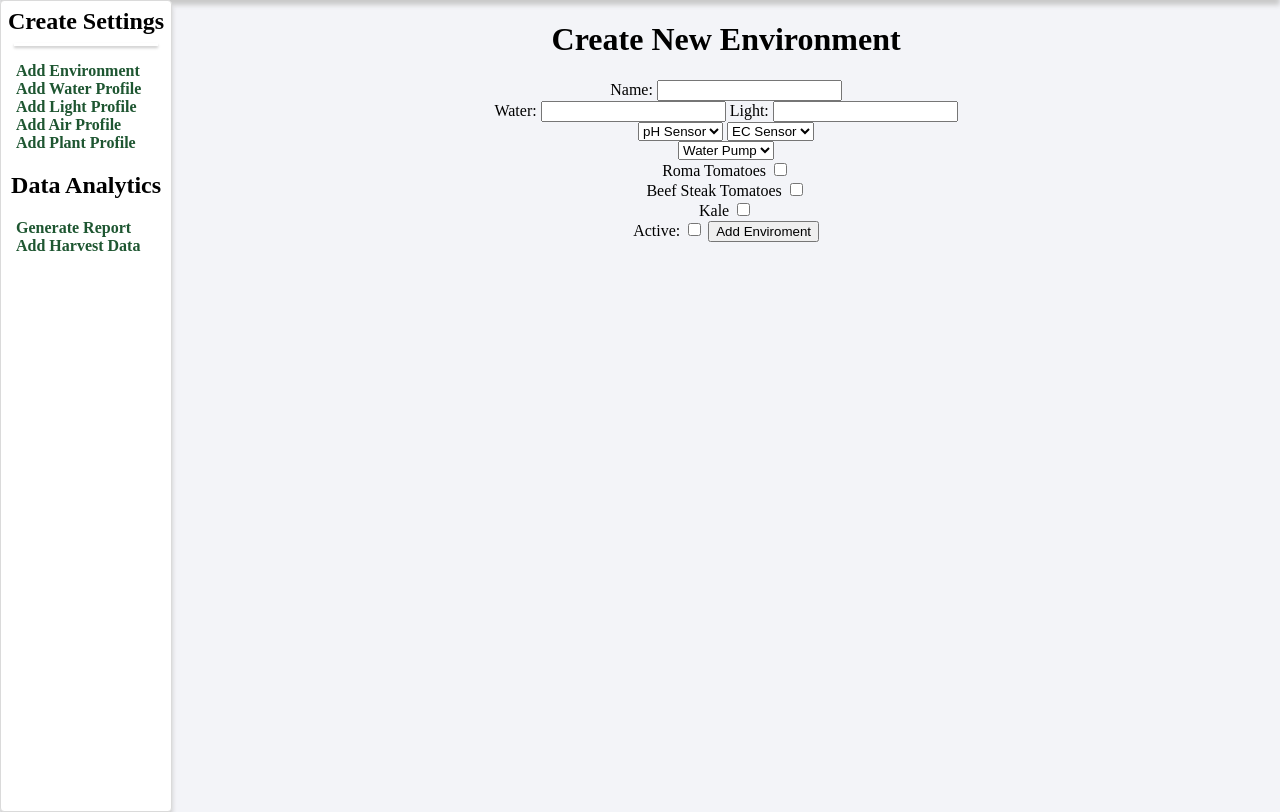
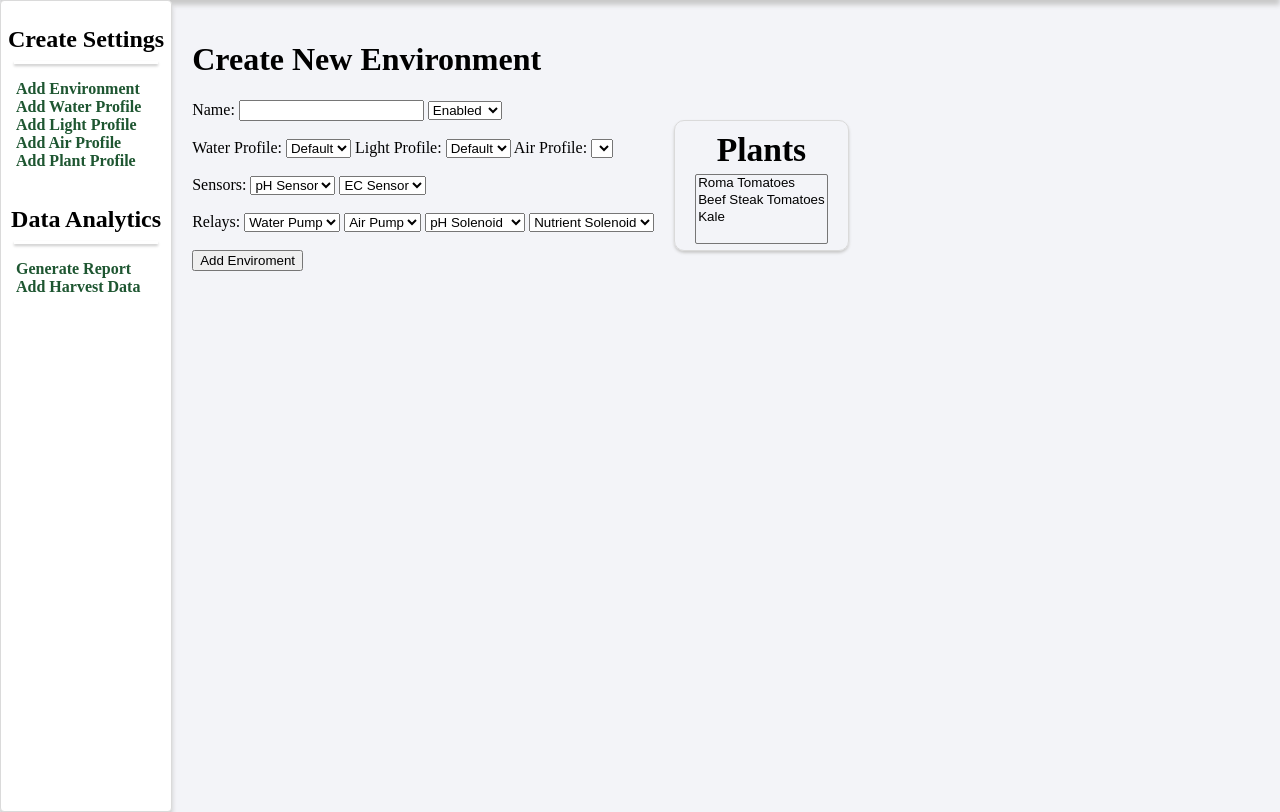
Before and after one commit to ahensley149/hydro_flask, a Flask app: page /add_enviro in a window 1280 px wide. Shown: the part 77-889 px from the top of the page. Run offline with Flask 2, Linux system fonts and the light colour scheme; data comes from the database, SQL or seed files in the repository; lists and menus that the app fills with data are empty.

Commit message:
Created a base add and update environment pages

```diff
--- a/models.py
+++ b/models.py
@@ -51,9 +51,10 @@ class Enviro(db.Model):
     name = db.Column(db.String(50), nullable=False)
     ph_sensor = db.Column(db.Integer, default=0)
     ec_sensor = db.Column(db.Integer, default=0)
-    ec_solenoid = db.Column(db.Integer, default=0)
+    nutrient_solenoid = db.Column(db.Integer, default=0)
     ph_solenoid = db.Column(db.Integer, default=0)
     water_pump = db.Column(db.Integer, default=0)
+    air_pump = db.Column(db.Integer, default=0)
     active = db.Column(db.Integer, default=0)
     water_id = db.Column(db.Integer, db.ForeignKey('water.id'), nullable=False)
     light_id = db.Column(db.Integer, db.ForeignKey('light.id'), nullable=False)
--- a/static/css/main.css
+++ b/static/css/main.css
@@ -42,7 +42,8 @@ ul {
 }
 
 .form {
-    text-align:center;
+    margin:20px;
+    float:left;
 }
 
 .environments{
@@ -57,7 +58,7 @@ ul {
     box-shadow: 0px 5px 5px #c9c9c9;
     border:1px solid #dadada;
     border-radius: 4px;
-    min-height:400px;
+    height: max-content;
     margin-top:10px;
 }
 
@@ -99,6 +100,12 @@ tr.alerts_panel > td.alert{
     font-size:1.4rem;
     box-shadow: 0px 2px 3px #c9c9c9;
 }
+.plant_list.right {
+    float:right;
+}
+.left {
+    float:left;
+}
 
 h3{
     font-size:5em;
@@ -114,4 +121,12 @@ h1.title{
 }
 h2 {
     text-align: center;
+    margin:5px;
 }
+.nav_title {
+    margin:2px;
+}
+
+select.multiple_select {
+    background:none;
+}
--- a/templates/add_environment.html
+++ b/templates/add_environment.html
@@ -4,14 +4,35 @@
 <div class = "form">
     <h1>Create New Environment</h1>
     <form action="/add_enviro" method="POST" id="enviro-form">
+        <div class = "left">
         <label>Name:</label>
         <input type="text" name="name" id="name">
-        <br />
-        <label>Water:</label>
-        <input type="text" name="water_id" id="water_id">
-        <label>Light:</label>
-        <input type="text" name="light_id" id="light_id">
-        <br />
+        <select name = "active" id = "active">
+            <option value = "1">Enabled</option>
+            <option value = "0">Disabled</option>
+        </select>
+        <br /><br />
+        <label>Water Profile:</label>
+        <select name="water_id" id="water_id" form="enviro-form">
+            {% for water in waters %}
+                <option value="{{water.id}}">{{ water.name }}</option>
+            {% endfor %}
+        </select>
+        <label>Light Profile:</label>
+        <select name="light_id" id="light_id" form="enviro-form">
+            {% for light in lights %}
+                <option value="{{light.id}}">{{ light.name }}</option>
+            {% endfor %}
+        </select>
+        <label>Air Profile:</label>
+        <select name="air_id" id="air_id" form="enviro-form">
+            {% for air in airs %}
+                <option value="{{air.id}}">{{ air.name }}</option>
+            {% endfor %}
+        </select>
+        <br /><br />
+        <div>
+            Sensors:
             <select name="ph_sensor" id="ph_sensor" form="enviro-form">
                 <option value="0">pH Sensor</option>
                 <option value="1">Sensor #1</option>
@@ -22,7 +43,10 @@
                 <option value="1">Sensor #1</option>
                 <option value="2">Sensor #2</option>
             </select>
+        </div>
         <br />
+        <div>
+            Relays:
             <select name="water_pump" id="water_pump" form="enviro-form">
                 <option value="0">Water Pump</option>
                 <option value="8">Outlet #1</option>
@@ -33,14 +57,42 @@
                 <option value="22">Outlet #6</option>
                 <option value="24">Outlet #7</option>
             </select>
+            <select name="air_pump" id="air_pump" form="enviro-form">
+                <option value="0">Air Pump</option>
+                <option value="8">Outlet #1</option>
+                <option value="10">Outlet #2</option>
+                <option value="12">Outlet #3</option>
+                <option value="16">Outlet #4</option>
+                <option value="18">Outlet #5</option>
+                <option value="22">Outlet #6</option>
+                <option value="24">Outlet #7</option>
+            </select>
+            <select name="ph_solenoid" id="ph_solenoid" form="enviro-form">
+                <option value="0">pH Solenoid</option>
+                <option value="8">DC Outlet #1</option>
+                <option value="10">DC Outlet #2</option>
+                <option value="12">DC Outlet #3</option>
+                <option value="16">DC Outlet #4</option>
+            </select>
+            <select name="nutrient_solenoid" id="nutrient_solenoid" form="enviro-form">
+                <option value="0">Nutrient Solenoid</option>
+                <option value="8">DC Outlet #1</option>
+                <option value="10">DC Outlet #2</option>
+                <option value="12">DC Outlet #3</option>
+                <option value="16">DC Outlet #4</option>
+            </select>
+        </div>
         <br />
+        <input type="submit" value="Add Enviroment">
+    </div>
+        <div class = "plant_list right">
+            <h2>Plants</h2>
+            <select multiple name="plant" id="plant" class="multiple_select">
                 {% for plant in plants %}
-            {{plant.name}} <input type = "checkbox" name="plant" id="plant" value="{{ plant.id }}">
-            <br />
+                    <option value="{{ plant.id }}">{{ plant.name }}</option>
                 {% endfor %}
-        <label>Active:</label>
-        <input type="checkbox" name="active" id="active" value="1">
-        <input type="submit" value="Add Enviroment">
+            </select>
+        </div>
     </form>
 </div>
 {% endblock %}
--- a/templates/dashboard.html
+++ b/templates/dashboard.html
@@ -79,8 +79,8 @@
                     </td>
                 </tr>
             </table>
-            <a href = "/update/{{enviro.id}}">Update</a>
-            <a href = "/delete/{{enviro.id}}">Delete</a>
+            <a href = "/update_enviro/{{enviro.id}}">Update</a>
+            <a href = "/delete_enviro/{{enviro.id}}">Delete</a>
         </div>
     {% endfor %}
 </div>
--- a/templates/layout.html
+++ b/templates/layout.html
@@ -12,7 +12,8 @@
             <h1 class = "title">Hydro-Flask</h1>
         </div>
         <div class = "left-col">
-            <h2 style="margin:2px;">Create Settings</h2>
+            <br />
+            <h2 class="nav_title">Create Settings</h2>
             <hr class="line">
             <ul>
                 <li><a href = "/add_enviro">Add Environment</a></li>
@@ -21,7 +22,9 @@
                 <li><a href = "#">Add Air Profile</a></li>
                 <li><a href = "/add_plant">Add Plant Profile</a></li>
             </ul>
-            <h2>Data Analytics</h2>
+            <br />
+            <h2 class="nav_title">Data Analytics</h2>
+            <hr class = "line">
             <ul>
                 <li><a href = "#">Generate Report</a></li>
                 <li><a href = "#">Add Harvest Data</a></li>
--- a/views.py
+++ b/views.py
@@ -19,6 +19,8 @@ def add_environment():
       in the database, otherwise just returns the add_enviroment.html template
     """
     plants = Plant.query.all()
+    waters = Water.query.all()
+    lights = Light.query.all()
 
     if request.method == 'POST':
         name = request.form['name']
@@ -26,10 +28,18 @@ def add_environment():
         light = request.form['light_id']
         ph = request.form['ph_sensor']
         ec = request.form['ec_sensor']
-        active = request.form['active']
+        water_pump = request.form['water_pump']
+        air_pump = request.form['air_pump']
+        ph_solenoid = request.form['ph_solenoid']
+        nutrient_solenoid = request.form['nutrient_solenoid']
+        if not request.form['active']:
+            active = 0
+        else:
+            active = request.form['active']
         plants = request.form.getlist('plant')
 
-        new_enviro = Enviro(name=name, water_id=water, light_id=light, active=active, ph_sensor=ph, ec_sensor=ec)
+        new_enviro = Enviro(name=name, water_id=water, light_id=light, active=active, ph_sensor=ph, ec_sensor=ec,
+            water_pump=water_pump, air_pump=air_pump, ph_solenoid=ph_solenoid, nutrient_solenoid=nutrient_solenoid)
         for plant in plants:
             new_plant = Plant.query.get(plant)
             new_enviro.plants.append(new_plant)
@@ -42,7 +52,7 @@ def add_environment():
             return 'There was an issue adding your environment'
 
     else:
-        return render_template('add_environment.html', plants=plants)
+        return render_template('add_environment.html', plants=plants, waters=waters, lights=lights)
 
 @app.route('/update_enviro/<int:id>', methods=['POST', 'GET'])
 
@@ -73,7 +83,11 @@ def update_enviro(id):
             return 'Update Unsuccesful'
     else:
         plants = Plant.query.all()
-        return render_template('update_environment.html', enviro=enviro, plants=plants)
+        lights = Light.query.all()
+        airs = Air.query.all()
+        waters = Water.query.all()
+
+        return render_template('update_environment.html', enviro=enviro, plants=plants, lights=lights, airs=airs, waters=waters)
 
 @app.route('/delete_enviro/<int:id>')
 
@@ -89,12 +103,10 @@ def delete_enviro(id):
     except:
         return 'There was a problem delting that task'
 
-
-
 @app.route('/add_water', methods=['POST', 'GET'])
 
 def add_water_profile():
-    water1 = Water(name="Default")
+    water1 = Water(name='Default')
     try:
         db.session.add(water1)
         db.session.commit()
```
Also changed, not shown: templates/update_environment.html (+67 -12 lines), hydro.db. Lines whose indentation alone changed are shown as unchanged.
